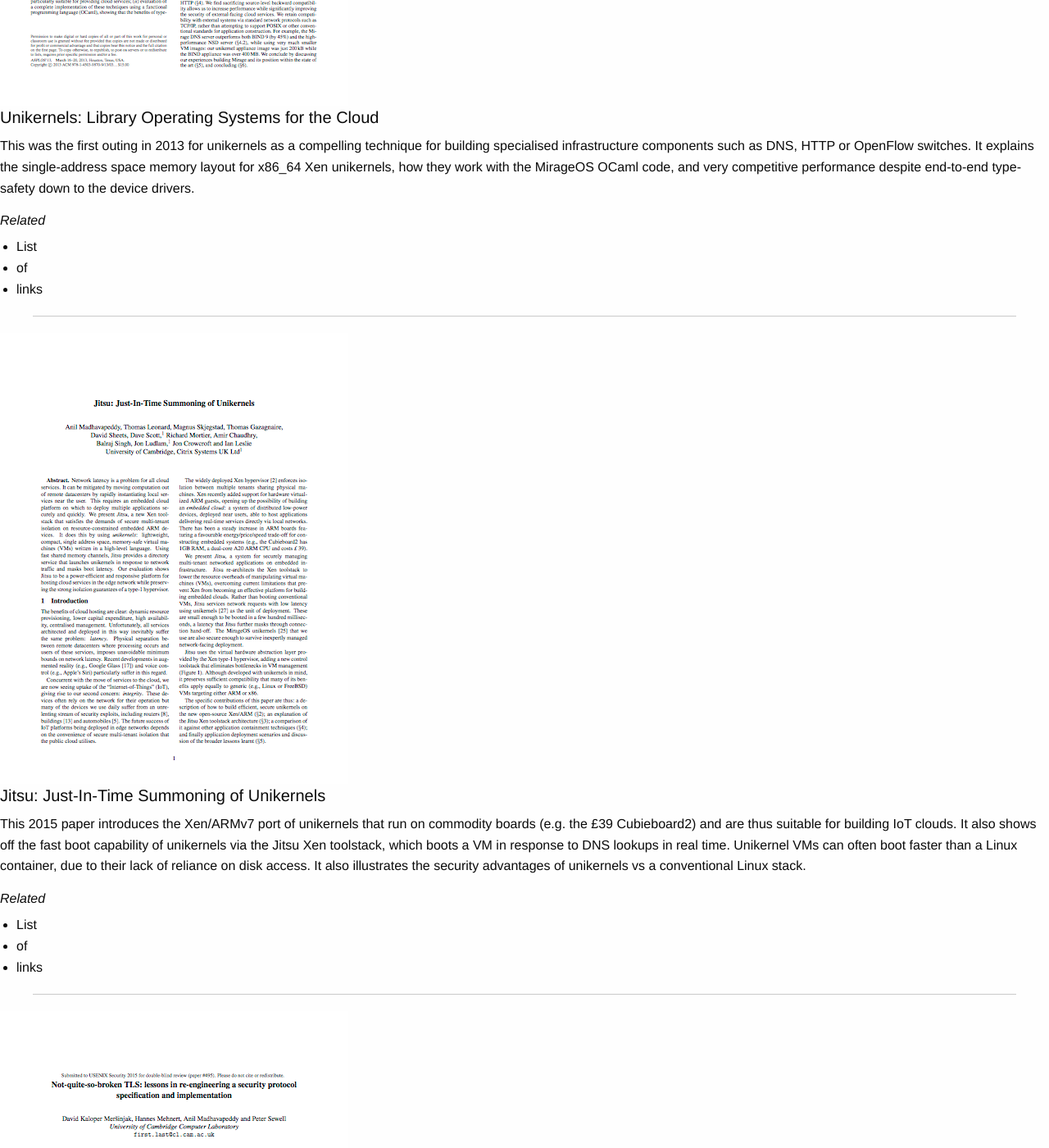
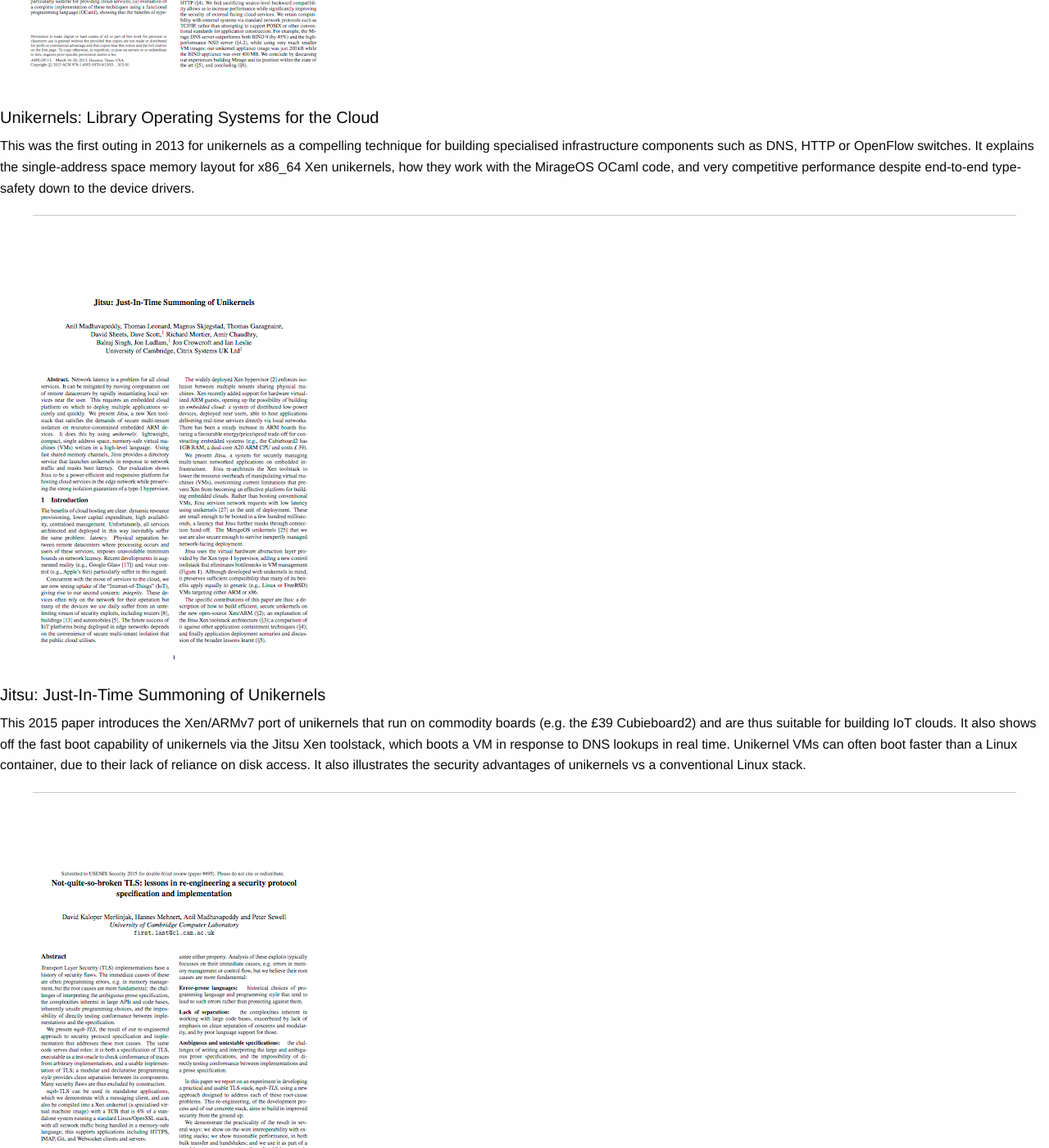
Before and after one commit to Unikernel-Systems/unikernel.org, a Jekyll site: the page built from resources/index.html, in a window 1280 px wide and 1400 px high, scrolled down 1406 px. Shown: the whole window at 82% size. Built offline with Jekyll 4.4.1, drawn with Linux system fonts in a browser that asks for light colours; nearby versions of some CDN libraries; library files that are not in the unit come from our copies; some of the changed text lies outside the part shown.

Commit message:
Comment out related links for now
Will revist this and add proper links over time.
Just need to get content up there in the short term.

```diff
--- a/resources/index.html
+++ b/resources/index.html
@@ -40,12 +40,12 @@
     <p>This was the first outing in 2013 for unikernels as a compelling technique for building specialised infrastructure components such as DNS, HTTP or OpenFlow switches. It explains the single-address space memory layout for x86_64 Xen unikernels, how they work with the MirageOS OCaml code, and very competitive performance despite end-to-end type-safety down to the device drivers.</p>
   </div>
   <div class="large-3 columns">
-    <h6><em>Related</em></h6>
+    <!-- <h6><em>Related</em></h6>
     <ul>
       <li>List</li>
       <li>of</li>
       <li>links</li>
-    </ul>
+    </ul> -->
   </div>
 </div>
 
@@ -59,12 +59,12 @@
     <p>This 2015 paper introduces the Xen/ARMv7 port of unikernels that run on commodity boards (e.g. the £39 Cubieboard2) and are thus suitable for building IoT clouds. It also shows off the fast boot capability of unikernels via the Jitsu Xen toolstack, which boots a VM in response to DNS lookups in real time. Unikernel VMs can often boot faster than a Linux container, due to their lack of reliance on disk access. It also illustrates the security advantages of unikernels vs a conventional Linux stack.</p>
   </div>
   <div class="large-3 columns">
-    <h6><em>Related</em></h6>
+    <!-- <h6><em>Related</em></h6>
     <ul>
       <li>List</li>
       <li>of</li>
       <li>links</li>
-    </ul>
+    </ul> -->
   </div>
 </div>
 
@@ -78,12 +78,12 @@
     <p>Existing SSL/TLS stacks remain stubbornly vulnerable to low-level attacks and logical errors in their state machines. This paper describes how we rebuilt the protocol from scratch to be fundamentally more resistant to such attacks, while remaining fully interoperable with external services. To assure ourself of this, the same nqsb-TLS code can be used as an oracle to verify that protocol traces from OpenSSL or other implementations conform to its behaviour.</p>
   </div>
   <div class="large-3 columns">
-    <h6><em>Related</em></h6>
+    <!-- <h6><em>Related</em></h6>
     <ul>
       <li>List</li>
       <li>of</li>
       <li>links</li>
-    </ul>
+    </ul> -->
   </div>
 </div>
 
@@ -97,11 +97,11 @@
     <p>Since unikernels do not have a conventional filesystem, we had the opportunity to build one custom-made for distributed, delay-tolerant environments such as a cloud or IoT. Irmin is based on the same techniques as the Git version control system, but scaled up to support a full unikernel filesystem.</p>
   </div>
   <div class="large-3 columns">
-    <h6><em>Related</em></h6>
+   <!--  <h6><em>Related</em></h6>
     <ul>
       <li>List</li>
       <li>of</li>
-      <li>links</li>
+      <li>links</li> -->
     </ul>
   </div>
 </div>
@@ -116,11 +116,11 @@
     <p>Since existing applications often require a POSIX filesystem, we also designed a mechanism for mathematically specifying what it means to be POSIX at all (normally difficult to ascertain due to it only being written down as a large, prose specification). We use this model for two purposes: to test existing filesystems for compliance and find several bugs, but also as the reference design for a unikernel POSIX filesystem that guarantees compliance.</p>
   </div>
   <div class="large-3 columns">
-    <h6><em>Related</em></h6>
+    <!-- <h6><em>Related</em></h6>
     <ul>
       <li>List</li>
       <li>of</li>
-      <li>links</li>
+      <li>links</li> -->
     </ul>
   </div>
 </div>
@@ -135,12 +135,12 @@
     <p>Unikernels run a single language runtime per VM address space, and so multiple languages form a distributed system. MirageOS (written in OCaml) supports a sophisticated foreign function interface that lets it interoperate with other language runtimes running inside other virtual machines. This lets us construct unikernel enclaves that run older applications written in C/C++/Node.js/etc, but handling all network traffic such as TCP/IP or TLS via the safe MirageOS unikernel.</p>
   </div>
   <div class="large-3 columns">
-    <h6><em>Related</em></h6>
+    <!-- <h6><em>Related</em></h6>
     <ul>
       <li>List</li>
       <li>of</li>
       <li>links</li>
-    </ul>
+    </ul> -->
   </div>
 </div>
 
```
